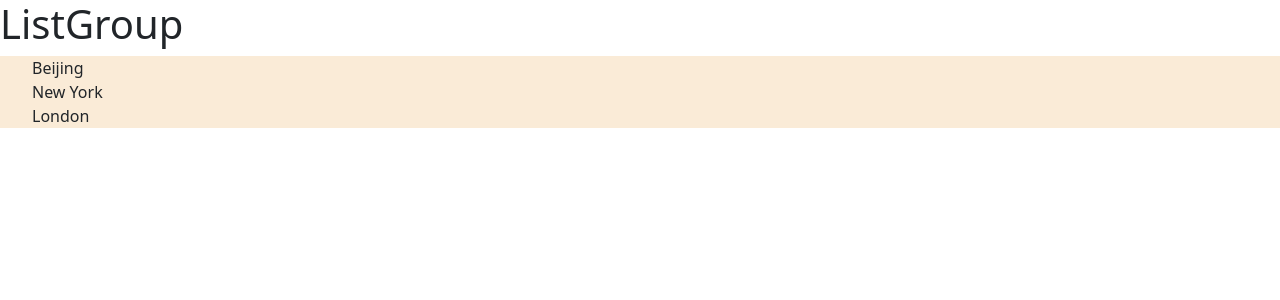
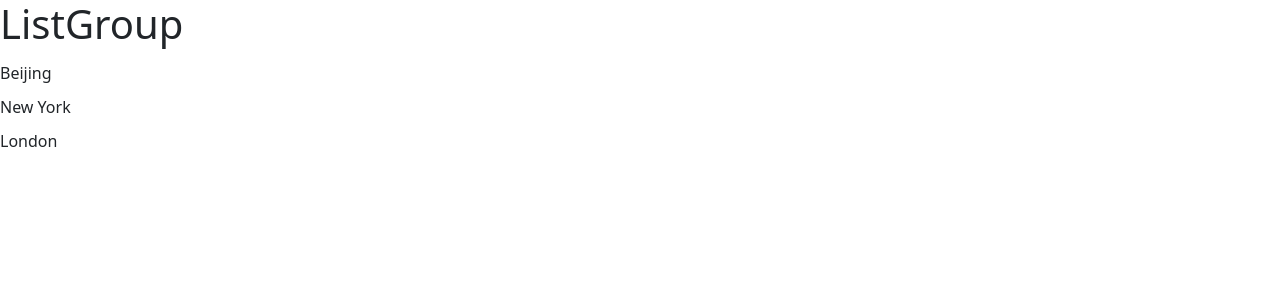
Before and after one commit to paduma/react18-ts-learning-app, a React (Vite) app: page / in a window 1280 px wide. Shown: the top 300 px of the page. Built offline with nearby package versions, Linux system fonts and the light colour scheme.

Commit message:
style ListGroup component using styled-components

```diff
--- a/src/App.tsx
+++ b/src/App.tsx
@@ -4,7 +4,7 @@ function App() {
   let items = ["Beijing", "New York", "London"];
   return (
     <>
-      <ListGroup items={items} heading="ListGroup" />
+      <ListGroup items={items} heading="ListGroup" onSelectItems={() => {}} />
     </>
   );
 }
--- a/src/components/Button.tsx
+++ b/src/components/Button.tsx
@@ -1,7 +1,7 @@
 import { ReactNode } from "react";
 
 interface Props {
-  color: string;
+  color?: "primary" | "secondary" | "warning" | "danger" | "success" | "info";
   children: ReactNode;
   onClick: () => void;
 }
--- a/src/components/ListGroup/ListGroup.tsx
+++ b/src/components/ListGroup/ListGroup.tsx
@@ -1,9 +1,24 @@
 import { useState } from "react";
-import styles from "./ListGroup.module.css";
+import styled from "styled-components";
+
+const List = styled.ul`
+  list-style: none;
+  padding: 0;
+`;
+
+interface ListItemProps {
+  active: boolean;
+}
+
+const ListItem = styled.li<ListItemProps>`
+  padding: 5px 0;
+  background: ${(props) => (props.active ? "blue" : "none")};
+`;
 
 interface Props {
   heading: string;
   items: string[];
+  onSelectItems: (item: string) => void;
 }
 
 function ListGroup({ heading, items }: Props) {
@@ -12,21 +27,17 @@ function ListGroup({ heading, items }: Props) {
     <>
       <h1>{heading}</h1>
       {items.length === 0 && <p>No items found</p>}
-      <ul className={styles.listGroup}>
+      <List>
         {items.map((item, index) => (
-          <li
+          <ListItem
+            active={index === selectedIndex}
             key={item}
             onClick={() => setSelectedIndex(index)}
-            className={
-              selectedIndex === index
-                ? "list-group-item active"
-                : "list-group-item"
-            }
           >
             {item}
-          </li>
+          </ListItem>
         ))}
-      </ul>
+      </List>
     </>
   );
 }
```
Also changed, not shown: src/components/Alert.tsx (+5 -3 lines).
